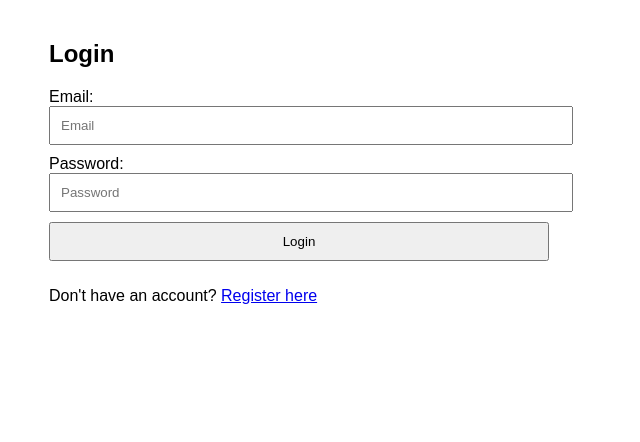
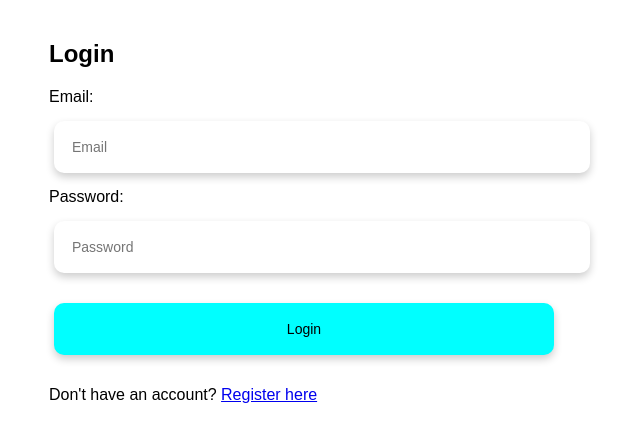
Before and after one commit to MichaelWaruiru/bot-bidder, a Flask app: page /api/auth/login in a window 1280 px wide. Shown: the top 442 px of the page, without its empty margins (341-981 px from the left). Run offline with Flask 3, Linux system fonts and the light colour scheme.

Commit message:
Added more styles

```diff
--- a/app/static/css/login.css
+++ b/app/static/css/login.css
@@ -3,13 +3,24 @@ body {
   padding: 20px;
   max-width: 500px;
   margin: auto;
+  display: flex;
+  flex-direction: column;
+  flex-wrap: nowrap;
 }
 
 input,
 button {
   width: 100%;
-  padding: 10px;
-  margin-bottom: 10px;
+  padding: 18px;
+  margin: 15px 5px;
+  border-radius: 10px;
+  border: none;
+  font-size: 14px;
+  box-shadow: 0 4px 8px hsla(0, 0%, 0%, 0.2);
+}
+
+button {
+  background-color: hsl(180, 100%, 50%);
 }
 
 .message {
```
